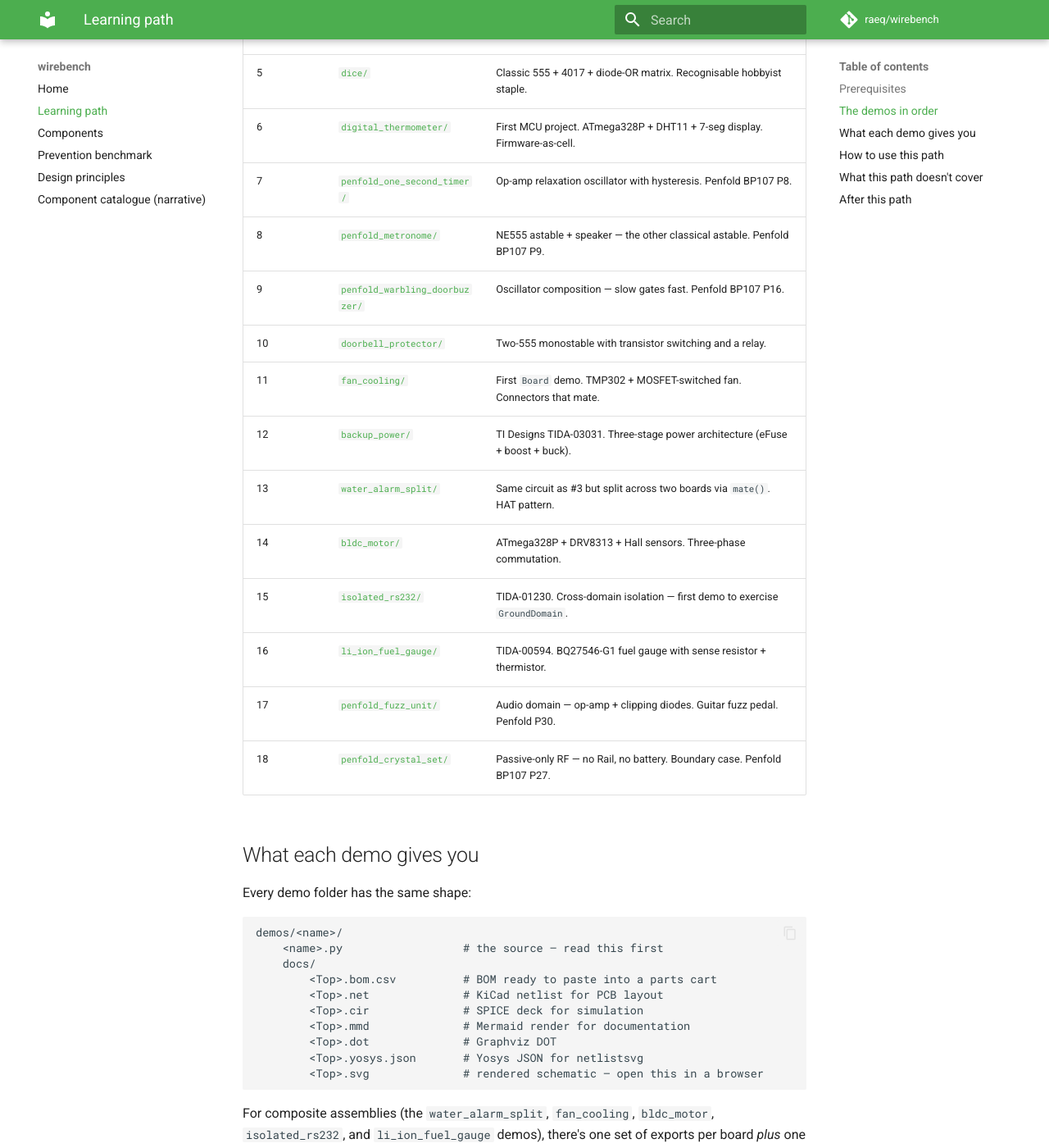
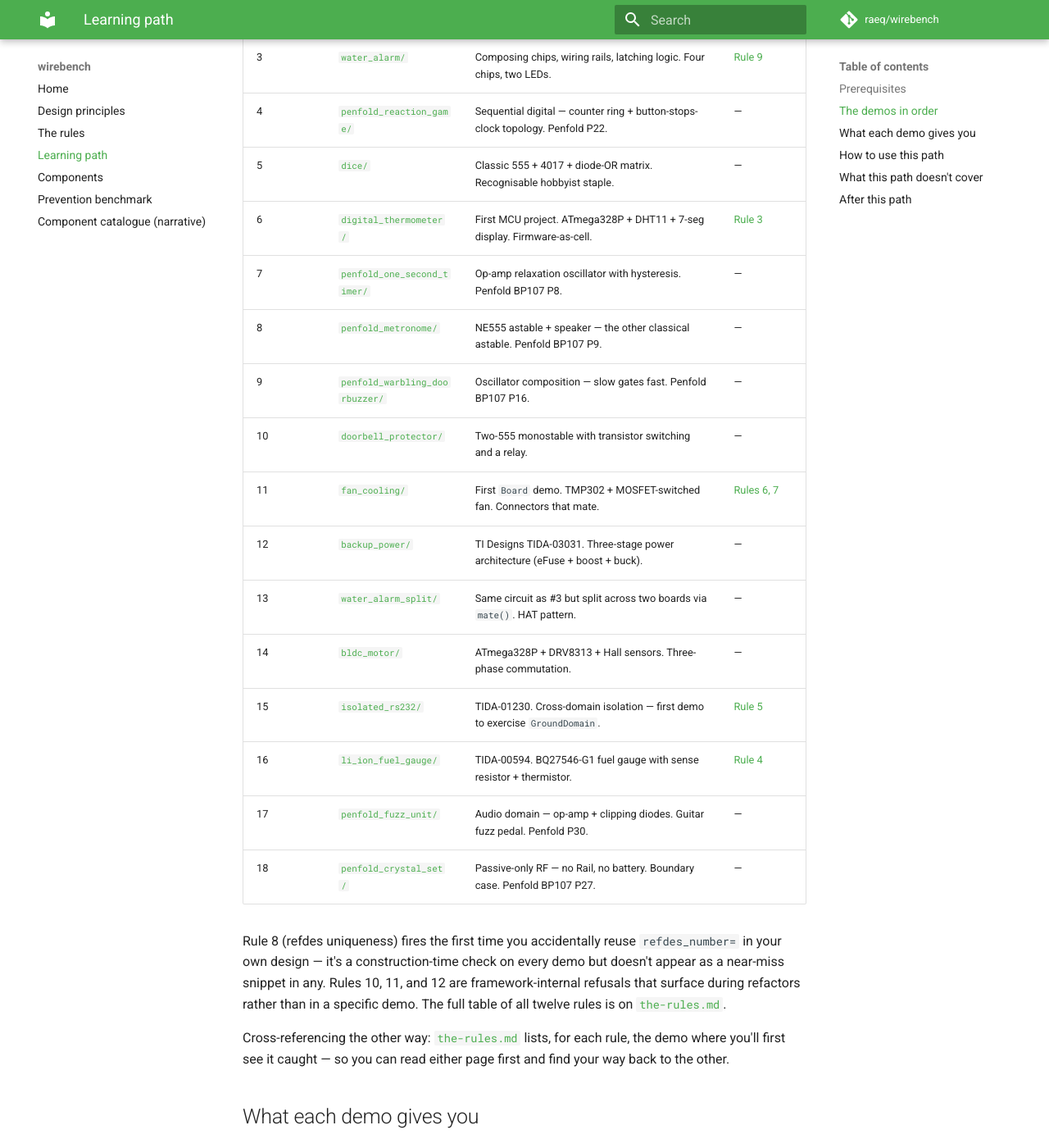
Before and after one commit to raeq/wirebench, an MkDocs documentation site: the page built from docs/learning-path.md, in a window 1280 px wide and 1400 px high, scrolled down 1104 px. Shown: the whole window at 82% size. Built offline with MkDocs 1.6.1 and Material for MkDocs 9.7.7, drawn with Linux system fonts in a browser that asks for light colours; comment, search, counter and statistics services are not loaded; some of the changed text lies outside the part shown.

Commit message:
docs: cumulative-rules narrative (Phase 2b.2)
Add `docs/the-rules.md` — a single page indexing every user-facing
rule the framework enforces.  Per entry: the rule, the physical
justification, the exception class that fires when violated (link to
`framework/errors.py`), and the demo where users first see the rule
caught.  Twelve rules in five-minute reading length.

Reviewer feedback addressed: "the rules feel arbitrary if you
encounter them one at a time without the cumulative narrative; they
feel principled if you can see the whole set on one page with the
physical justification for each."  The rules doc sits between
`design-principles.md` (the abstract) and `learning-path.md` (the
graduated exposure) in the site navigation.

Cross-references:

- `learning-path.md` gains a *First catches* column on the demo table
  naming the rule numbers each demo first surfaces; a closing
  paragraph notes that framework-internal refusals (Rules 8, 10, 11,
  12) don't anchor to a single demo.
- `the-rules.md` links each rule to its first-caught demo.

`tests/docs/test_rules_doc.py` keeps the doc in sync as the exception
hierarchy evolves: every curated user-facing rule exception is named
in the doc, every `XxxError` reference in the doc resolves to a real
class (catches rename typos), every `../demos/<slug>/` link resolves
to an actual directory, and the mkdocs nav orders design-principles
→ the-rules → learning-path.

Suite: 4795 passed (33 new), mypy clean.

````diff
--- a/docs/learning-path.md
+++ b/docs/learning-path.md
@@ -16,32 +16,38 @@
 
 ## The demos in order
 
-| #  | Demo                          | What it teaches                                                                       |
-|----|-------------------------------|---------------------------------------------------------------------------------------|
-|  1 | [`hello_led/`](../demos/hello_led/)                      | The minimal viable circuit — one LED, one resistor, two rails. Reading point.|
-|  2 | [`penfold_light_switch/`](../demos/penfold_light_switch/)| First sensor circuit. LDR + comparator + transistor switch. Penfold BP107 P3.|
-|  3 | [`water_alarm/`](../demos/water_alarm/)                  | Composing chips, wiring rails, latching logic. Four chips, two LEDs.        |
-|  4 | [`penfold_reaction_game/`](../demos/penfold_reaction_game/)| Sequential digital — counter ring + button-stops-clock topology. Penfold P22.|
-|  5 | [`dice/`](../demos/dice/)                                | Classic 555 + 4017 + diode-OR matrix. Recognisable hobbyist staple.         |
-|  6 | [`digital_thermometer/`](../demos/digital_thermometer/)  | First MCU project. ATmega328P + DHT11 + 7-seg display. Firmware-as-cell.    |
-|  7 | [`penfold_one_second_timer/`](../demos/penfold_one_second_timer/)| Op-amp relaxation oscillator with hysteresis. Penfold BP107 P8.|
-|  8 | [`penfold_metronome/`](../demos/penfold_metronome/)      | NE555 astable + speaker — the other classical astable. Penfold BP107 P9.    |
-|  9 | [`penfold_warbling_doorbuzzer/`](../demos/penfold_warbling_doorbuzzer/)| Oscillator composition — slow gates fast. Penfold BP107 P16.       |
-| 10 | [`doorbell_protector/`](../demos/doorbell_protector/)    | Two-555 monostable with transistor switching and a relay.                   |
-| 11 | [`fan_cooling/`](../demos/fan_cooling/)                  | First `Board` demo. TMP302 + MOSFET-switched fan. Connectors that mate.     |
-| 12 | [`backup_power/`](../demos/backup_power/)                | TI Designs TIDA-03031. Three-stage power architecture (eFuse + boost + buck). |
-| 13 | [`water_alarm_split/`](../demos/water_alarm_split/)      | Same circuit as #3 but split across two boards via `mate()`. HAT pattern.   |
-| 14 | [`bldc_motor/`](../demos/bldc_motor/)                    | ATmega328P + DRV8313 + Hall sensors. Three-phase commutation.               |
-| 15 | [`isolated_rs232/`](../demos/isolated_rs232/)            | TIDA-01230. Cross-domain isolation — first demo to exercise `GroundDomain`. |
-| 16 | [`li_ion_fuel_gauge/`](../demos/li_ion_fuel_gauge/)      | TIDA-00594. BQ27546-G1 fuel gauge with sense resistor + thermistor.         |
-| 17 | [`penfold_fuzz_unit/`](../demos/penfold_fuzz_unit/)      | Audio domain — op-amp + clipping diodes. Guitar fuzz pedal. Penfold P30.    |
-| 18 | [`penfold_crystal_set/`](../demos/penfold_crystal_set/)  | Passive-only RF — no Rail, no battery. Boundary case. Penfold BP107 P27.    |
+The *first catches* column names rules from [`the-rules.md`](the-rules.md) that this demo is the first place to surface — i.e. work the demos top-to-bottom and you'll see the framework refuse each rule in a real circuit by the time you reach the demo it's listed against.
+
+| #  | Demo                                                                   | What it teaches                                                              | First catches              |
+|----|------------------------------------------------------------------------|------------------------------------------------------------------------------|----------------------------|
+|  1 | [`hello_led/`](../demos/hello_led/)                                    | The minimal viable circuit — one LED, one resistor, two rails. Reading point.| [Rules 1, 2](the-rules.md) |
+|  2 | [`penfold_light_switch/`](../demos/penfold_light_switch/)              | First sensor circuit. LDR + comparator + transistor switch. Penfold BP107 P3.| —                          |
+|  3 | [`water_alarm/`](../demos/water_alarm/)                                | Composing chips, wiring rails, latching logic. Four chips, two LEDs.         | [Rule 9](the-rules.md)     |
+|  4 | [`penfold_reaction_game/`](../demos/penfold_reaction_game/)            | Sequential digital — counter ring + button-stops-clock topology. Penfold P22.| —                          |
+|  5 | [`dice/`](../demos/dice/)                                              | Classic 555 + 4017 + diode-OR matrix. Recognisable hobbyist staple.          | —                          |
+|  6 | [`digital_thermometer/`](../demos/digital_thermometer/)                | First MCU project. ATmega328P + DHT11 + 7-seg display. Firmware-as-cell.     | [Rule 3](the-rules.md)     |
+|  7 | [`penfold_one_second_timer/`](../demos/penfold_one_second_timer/)      | Op-amp relaxation oscillator with hysteresis. Penfold BP107 P8.              | —                          |
+|  8 | [`penfold_metronome/`](../demos/penfold_metronome/)                    | NE555 astable + speaker — the other classical astable. Penfold BP107 P9.     | —                          |
+|  9 | [`penfold_warbling_doorbuzzer/`](../demos/penfold_warbling_doorbuzzer/)| Oscillator composition — slow gates fast. Penfold BP107 P16.                 | —                          |
+| 10 | [`doorbell_protector/`](../demos/doorbell_protector/)                  | Two-555 monostable with transistor switching and a relay.                    | —                          |
+| 11 | [`fan_cooling/`](../demos/fan_cooling/)                                | First `Board` demo. TMP302 + MOSFET-switched fan. Connectors that mate.      | [Rules 6, 7](the-rules.md) |
+| 12 | [`backup_power/`](../demos/backup_power/)                              | TI Designs TIDA-03031. Three-stage power architecture (eFuse + boost + buck).| —                          |
+| 13 | [`water_alarm_split/`](../demos/water_alarm_split/)                    | Same circuit as #3 but split across two boards via `mate()`. HAT pattern.    | —                          |
+| 14 | [`bldc_motor/`](../demos/bldc_motor/)                                  | ATmega328P + DRV8313 + Hall sensors. Three-phase commutation.                | —                          |
+| 15 | [`isolated_rs232/`](../demos/isolated_rs232/)                          | TIDA-01230. Cross-domain isolation — first demo to exercise `GroundDomain`.  | [Rule 5](the-rules.md)     |
+| 16 | [`li_ion_fuel_gauge/`](../demos/li_ion_fuel_gauge/)                    | TIDA-00594. BQ27546-G1 fuel gauge with sense resistor + thermistor.          | [Rule 4](the-rules.md)     |
+| 17 | [`penfold_fuzz_unit/`](../demos/penfold_fuzz_unit/)                    | Audio domain — op-amp + clipping diodes. Guitar fuzz pedal. Penfold P30.     | —                          |
+| 18 | [`penfold_crystal_set/`](../demos/penfold_crystal_set/)                | Passive-only RF — no Rail, no battery. Boundary case. Penfold BP107 P27.     | —                          |
+
+Rule 8 (refdes uniqueness) fires the first time you accidentally reuse `refdes_number=` in your own design — it's a construction-time check on every demo but doesn't appear as a near-miss snippet in any. Rules 10, 11, and 12 are framework-internal refusals that surface during refactors rather than in a specific demo. The full table of all twelve rules is on [`the-rules.md`](the-rules.md).
+
+Cross-referencing the other way: [`the-rules.md`](the-rules.md) lists, for each rule, the demo where you'll first see it caught — so you can read either page first and find your way back to the other.
 
 ## What each demo gives you
 
 Every demo folder has the same shape:
 
-```
+```text
 demos/<name>/
     <name>.py                  # the source — read this first
     docs/
--- a/mkdocs.yml
+++ b/mkdocs.yml
@@ -14,10 +14,11 @@
 
 nav:
   - Home: index.md
+  - Design principles: design-principles.md
+  - The rules: the-rules.md
   - Learning path: learning-path.md
   - Components: parts.md
   - Prevention benchmark: prevention-benchmark.md
-  - Design principles: design-principles.md
   - Component catalogue (narrative): component-library-data.md
 
 markdown_extensions:
````
Also changed, not shown: docs/the-rules.md (added, +122 -0 lines), 2 other files.
